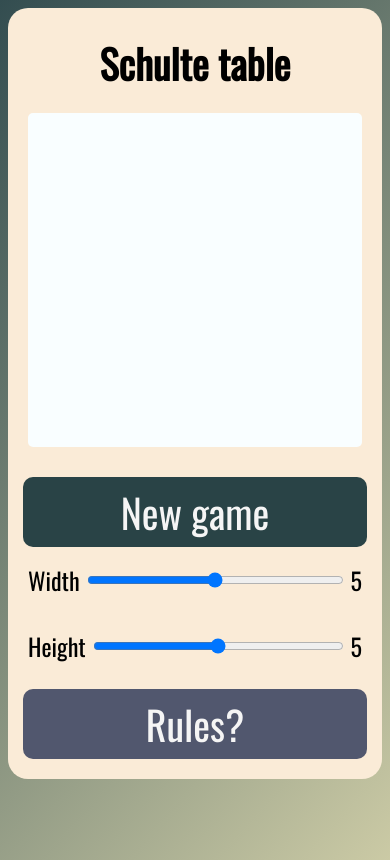
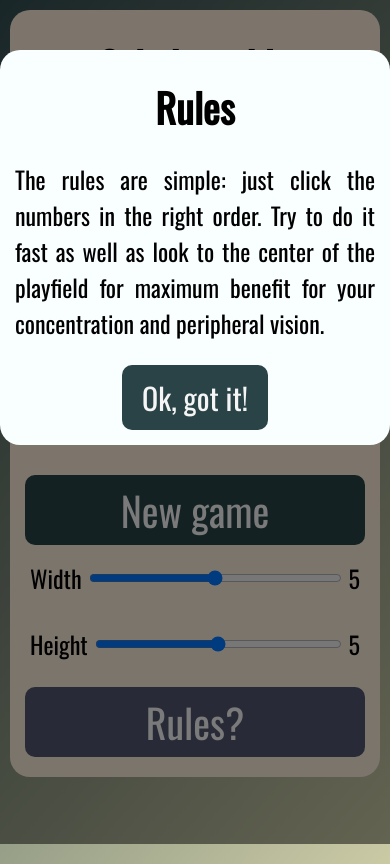
Before and after one commit to ardent-purple/schulte-table-game, a plain HTML site: page index.html in a window 390 px wide. Both pictures are taken after a click on the button "Rules?". Drawn offline with nearby package versions, Linux system fonts and the light colour scheme.

Commit message:
added rules dropdown

```diff
--- a/index.html
+++ b/index.html
@@ -10,13 +10,13 @@
   <body>
     <!--
       Расширение:
-      - Отметка ошибки клика на не то поле
       - Описание правил
       - Счёт времени для попытки
       - Система подсчета очков (формальная, считает время и число ошибок для каждого размера
       таблицы, сортировка по числу ошибок убывающее, по времени возрастающее)
       - Разноцветная таблица Шульте
     -->
+    <div class="superwrapper">
       <div class="wrapper">
         <div class="header">
           <h1>Schulte table</h1>
@@ -44,6 +44,25 @@
           <button class="rules-button">Rules?</button>
         </div>
       </div>
+    </div>
+
+    <div style="display: none"></div>
+
+    <div class="rules-backdrop">
+      <div class="rules-wrap">
+        <div class="rules-header">
+          <h1>Rules</h1>
+        </div>
+        <p class="rules-body">
+          The rules are simple: just click the numbers in the right order. Try
+          to do it fast as well as look to the center of the playfield for
+          maximum benefit for your concentration and peripheral vision.
+        </p>
+        <div class="rules-footer">
+          <button class="rules-ok-button">Ok, got it!</button>
+        </div>
+      </div>
+    </div>
 
     <script src="./index.js" defer></script>
   </body>
--- a/index.js
+++ b/index.js
@@ -8,10 +8,15 @@ const game = {
 }
 const playfield = document.querySelector('.playfield')
 const startButton = document.querySelector('.start-button')
+
 const widthInput = document.querySelector('#width-input')
 const heightInput = document.querySelector('#height-input')
 const widthDisplay = document.querySelector('.width-value')
 const heightDisplay = document.querySelector('.height-value')
+
+const rulesModal = document.querySelector('.rules-backdrop')
+const rulesButton = document.querySelector('.rules-button')
+const rulesOkButton = document.querySelector('.rules-ok-button')
 
 // Knuth shuffle
 function shuffle(array) {
@@ -115,7 +120,15 @@ function updateDimensions() {
   heightDisplay.textContent = height
 }
 
+// display or hide rules
+function toggleRules() {
+  rulesModal.classList.toggle('active')
+}
+
 playfield.addEventListener('click', handlePlayfieldClick)
 widthInput.addEventListener('change', updateDimensions)
 heightInput.addEventListener('change', updateDimensions)
+updateDimensions() // initial dimensions
 startButton.addEventListener('click', startGame)
+rulesButton.addEventListener('click', toggleRules)
+rulesOkButton.addEventListener('click', toggleRules)
--- a/style.css
+++ b/style.css
@@ -1,23 +1,28 @@
 @import url('https://fonts.googleapis.com/css2?family=Oswald&display=swap');
 
 body {
+  font-family: 'Oswald', sans-serif;
+  overflow: hidden;
+  margin: 0;
+}
+
+.superwrapper {
   background: rgb(51, 77, 80);
   background: linear-gradient(
     132deg,
     rgba(51, 77, 80, 1) 0%,
     rgba(203, 202, 165, 1) 100%
   );
+  width: auto;
   height: 100vh;
-  overflow: hidden;
-  font-family: 'Oswald', sans-serif;
+  padding: 10px;
 }
 
 .wrapper {
-  margin: 0px auto;
-  width: 100%;
-  max-width: 500px;
+  margin: 0 auto;
   background-color: antiquewhite;
   border-radius: 20px;
+  max-width: 520px;
 }
 
 .header {
@@ -137,11 +142,14 @@ body {
   flex: 1;
 }
 
+button {
+  font-family: 'Oswald', sans-serif;
+  border: 0;
+}
+
 .rules-button {
-  border: 0;
   font-size: 40px;
   padding: 5px 40px;
-  font-family: 'Oswald', sans-serif;
   border-radius: 10px;
   color: whitesmoke;
   background-color: rgba(81, 87, 110, 1);
@@ -149,11 +157,68 @@ body {
 }
 
 .start-button {
-  border: 0;
   font-size: 40px;
   padding: 5px 40px;
-  font-family: 'Oswald', sans-serif;
   border-radius: 10px;
   color: whitesmoke;
   background-color: rgba(41, 67, 70, 1);
 }
+
+/* rules modal */
+
+.rules-backdrop {
+  z-index: -1;
+  background-color: transparent;
+  transition: background-color 0.8s;
+  position: fixed;
+  top: 0;
+  left: 0;
+  height: 100vh;
+  width: 100%;
+}
+
+.rules-backdrop.active {
+  background-color: rgba(0, 0, 0, 0.5);
+  z-index: 1000;
+  transition: background-color 0.8s ease-out;
+}
+
+.rules-wrap {
+  background-color: #f9feff;
+  border-radius: 20px;
+  padding: 15px;
+  margin: 15px;
+  transform: translateY(-120%);
+  transition: all 0.8s ease-out;
+  opacity: 0;
+  max-width: 520px;
+  margin: 50px auto;
+}
+
+.rules-backdrop.active .rules-wrap {
+  transform: translateY(0);
+  opacity: 1;
+  transition: all 0.8s ease-out;
+}
+
+.rules-header h1 {
+  font-size: 40px;
+  text-align: center;
+  margin: 0.3em 0;
+}
+
+.rules-body {
+  font-size: 24px;
+  text-align: justify;
+}
+.rules-footer {
+  text-align: center;
+}
+
+.rules-ok-button {
+  border-radius: 10px;
+  padding: 10px 20px;
+  background-color: rgba(41, 67, 70, 1);
+  color: whitesmoke;
+  font-size: 30px;
+}
```
Lines whose indentation alone changed are shown as unchanged.
